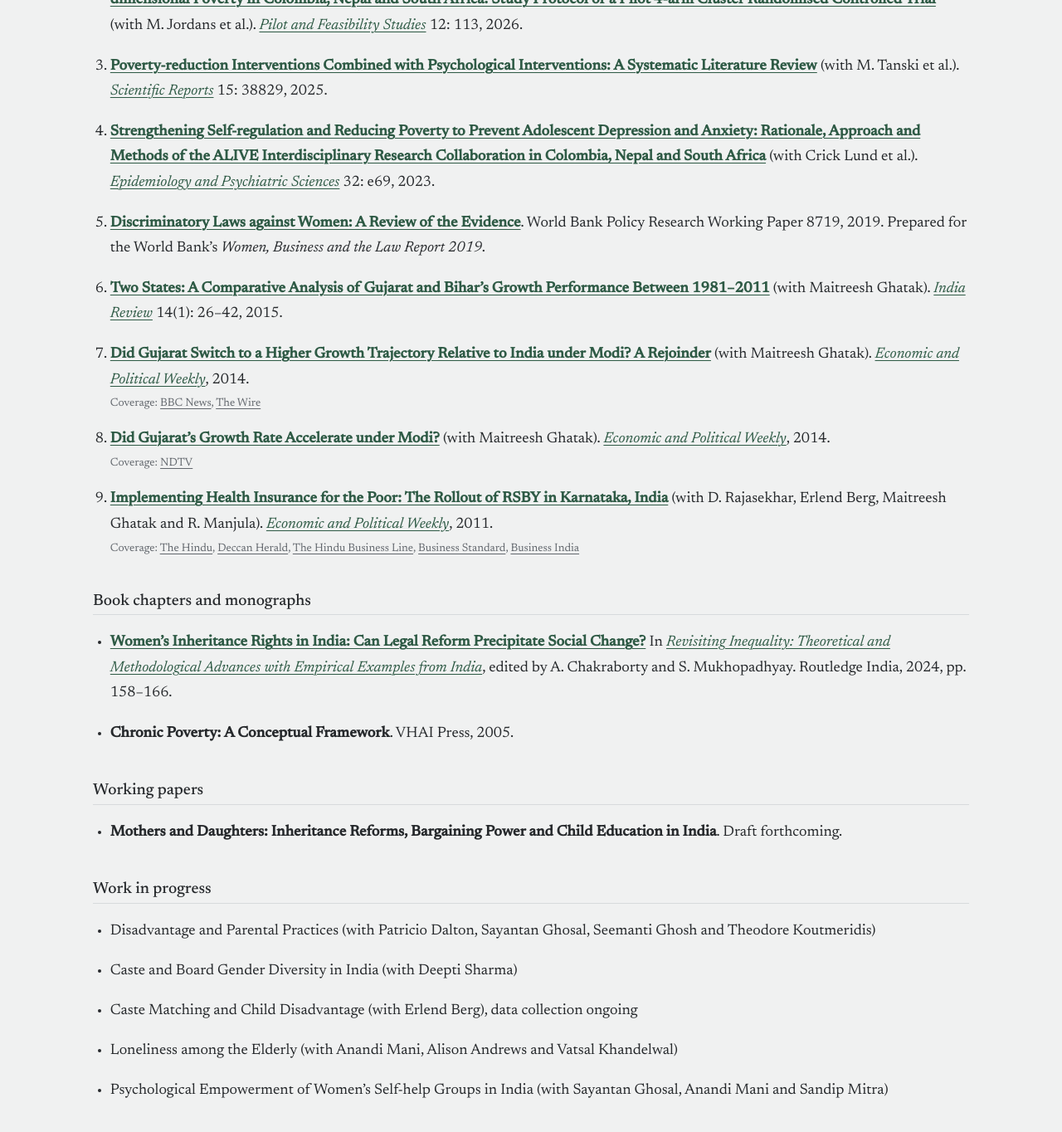
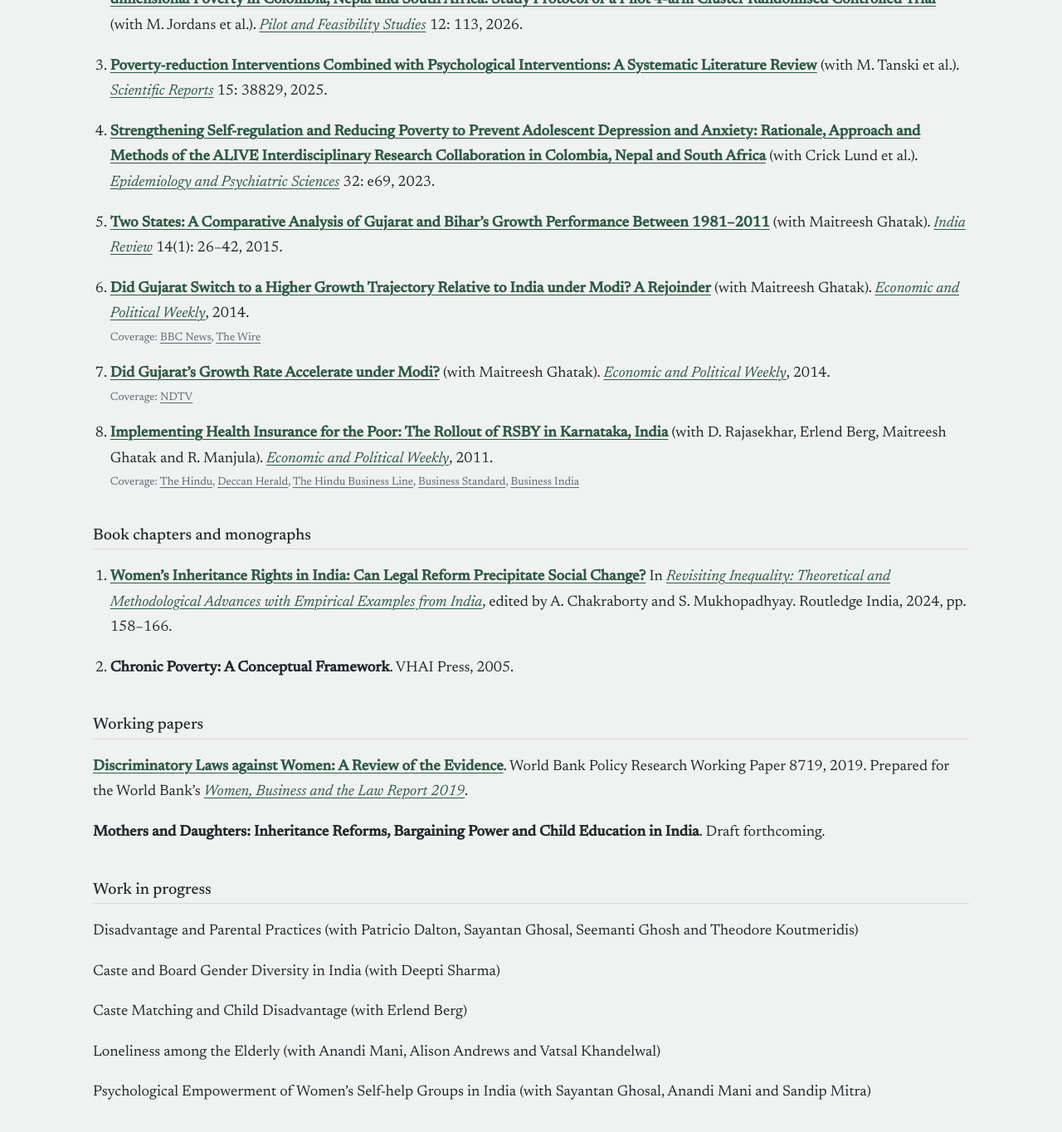
Before and after one commit to sanchariroym/sanchariroym.github.io, a Jekyll site: the page built from research.md, in a window 1280 px wide and 1400 px high, scrolled down 1383 px. Shown: the top 1364 px of the window at 83% size. Built offline with Jekyll 4.4.1, drawn with Linux system fonts in a browser that asks for light colours.

Commit message:
Research page: numbering, working papers, WBL link
Co-Authored-By: Claude Opus 5.5 <noreply@anthropic.com>
Claude-Session: https://claude.ai/code/session_01BVddaAtzbXtbz8eDZN5RwJ

```diff
--- a/research.md
+++ b/research.md
@@ -45,32 +45,37 @@ description: Publications and working papers by Sanchari Roy on gender, inherita
 
 4. **[Strengthening Self-regulation and Reducing Poverty to Prevent Adolescent Depression and Anxiety: Rationale, Approach and Methods of the ALIVE Interdisciplinary Research Collaboration in Colombia, Nepal and South Africa](https://www.cambridge.org/core/journals/epidemiology-and-psychiatric-sciences/article/strengthening-selfregulation-and-reducing-poverty-to-prevent-adolescent-depression-and-anxiety-rationale-approach-and-methods-of-the-alive-interdisciplinary-research-collaboration-in-colombia-nepal-and-south-africa/936A721853C68B8F7E229AF0099CA26E)** (with Crick Lund et al.). *[Epidemiology and Psychiatric Sciences](https://www.cambridge.org/core/journals/epidemiology-and-psychiatric-sciences)* 32: e69, 2023.
 
-5. **[Discriminatory Laws against Women: A Review of the Evidence](https://openknowledge.worldbank.org/entities/publication/e4800134-0d9f-5fad-bfd4-64a2cf802392)**. World Bank Policy Research Working Paper 8719, 2019. Prepared for the World Bank's *Women, Business and the Law Report 2019*.
+5. **[Two States: A Comparative Analysis of Gujarat and Bihar's Growth Performance Between 1981–2011](https://drive.google.com/open?id=0B_pReSKjC0n1YmRKQnl6bEFlSjA)** (with Maitreesh Ghatak). *[India Review](https://www.tandfonline.com/loi/find20)* 14(1): 26–42, 2015.
 
-6. **[Two States: A Comparative Analysis of Gujarat and Bihar's Growth Performance Between 1981–2011](https://drive.google.com/open?id=0B_pReSKjC0n1YmRKQnl6bEFlSjA)** (with Maitreesh Ghatak). *[India Review](https://www.tandfonline.com/loi/find20)* 14(1): 26–42, 2015.
-
-7. **[Did Gujarat Switch to a Higher Growth Trajectory Relative to India under Modi? A Rejoinder](https://drive.google.com/open?id=0B_pReSKjC0n1ZE02M1h2dzdsYjg)** (with Maitreesh Ghatak). *[Economic and Political Weekly](https://www.epw.in/)*, 2014.
+6. **[Did Gujarat Switch to a Higher Growth Trajectory Relative to India under Modi? A Rejoinder](https://drive.google.com/open?id=0B_pReSKjC0n1ZE02M1h2dzdsYjg)** (with Maitreesh Ghatak). *[Economic and Political Weekly](https://www.epw.in/)*, 2014.
    - Coverage: [BBC News](http://www.bbc.co.uk/news/world-asia-41988785), [The Wire](https://thewire.in/rights/ahmedabad-wall-trump-visit)
 
-8. **[Did Gujarat's Growth Rate Accelerate under Modi?](https://drive.google.com/open?id=0B_pReSKjC0n1cEJlVG9iaV9KV0k)** (with Maitreesh Ghatak). *[Economic and Political Weekly](https://www.epw.in/)*, 2014.
+7. **[Did Gujarat's Growth Rate Accelerate under Modi?](https://drive.google.com/open?id=0B_pReSKjC0n1cEJlVG9iaV9KV0k)** (with Maitreesh Ghatak). *[Economic and Political Weekly](https://www.epw.in/)*, 2014.
    - Coverage: [NDTV](https://www.ndtv.com/elections-news/truth-vs-hype-contenders-2014-the-making-of-modi-wave-561267)
 
-9. **[Implementing Health Insurance for the Poor: The Rollout of RSBY in Karnataka, India](https://drive.google.com/open?id=0B_pReSKjC0n1dFVNMHQxOEFmV3M)** (with D. Rajasekhar, Erlend Berg, Maitreesh Ghatak and R. Manjula). *[Economic and Political Weekly](https://www.epw.in/)*, 2011.
+8. **[Implementing Health Insurance for the Poor: The Rollout of RSBY in Karnataka, India](https://drive.google.com/open?id=0B_pReSKjC0n1dFVNMHQxOEFmV3M)** (with D. Rajasekhar, Erlend Berg, Maitreesh Ghatak and R. Manjula). *[Economic and Political Weekly](https://www.epw.in/)*, 2011.
    - Coverage: [The Hindu](http://www.thehindu.com/todays-paper/tp-national/tp-karnataka/Hospitals-unable-to-treat-patients-under-insurance-scheme/article15597613.ece), [Deccan Herald](http://www.deccanherald.com/content/121308/bpl-insurance-scheme-not-80.html), [The Hindu Business Line](http://www.thehindubusinessline.com/todays-paper/tp-economy/BPL-health-insurance-fails-to-take-off-in-Karnataka/article20022014.ece), [Business Standard](http://www.business-standard.com/article/finance/hospitals-unprepared-for-national-insurance-scheme-110122100041_1.html), [Business India](http://www.rsby.gov.in/NewsImage/868%20Spl%20Report%20%28RSBY%29.pdf)
 
 ## Book chapters and monographs
 
-- **[Women's Inheritance Rights in India: Can Legal Reform Precipitate Social Change?](https://www.taylorfrancis.com/chapters/edit/10.4324/9781003477938-9/women-inheritance-rights-india-sanchari-roy)** In *[Revisiting Inequality: Theoretical and Methodological Advances with Empirical Examples from India](https://www.routledge.com/Revisiting-Inequality-Theoretical-and-Methodological-Advances-with-Empirical-Examples-from-India/Chakraborty-Mukhopadhyay/p/book/9781032348247)*, edited by A. Chakraborty and S. Mukhopadhyay. Routledge India, 2024, pp. 158–166.
-- **Chronic Poverty: A Conceptual Framework**. VHAI Press, 2005.
+1. **[Women's Inheritance Rights in India: Can Legal Reform Precipitate Social Change?](https://www.taylorfrancis.com/chapters/edit/10.4324/9781003477938-9/women-inheritance-rights-india-sanchari-roy)** In *[Revisiting Inequality: Theoretical and Methodological Advances with Empirical Examples from India](https://www.routledge.com/Revisiting-Inequality-Theoretical-and-Methodological-Advances-with-Empirical-Examples-from-India/Chakraborty-Mukhopadhyay/p/book/9781032348247)*, edited by A. Chakraborty and S. Mukhopadhyay. Routledge India, 2024, pp. 158–166.
+
+2. **Chronic Poverty: A Conceptual Framework**. VHAI Press, 2005.
 
 ## Working papers
 
-- **Mothers and Daughters: Inheritance Reforms, Bargaining Power and Child Education in India**. Draft forthcoming.
+**[Discriminatory Laws against Women: A Review of the Evidence](https://openknowledge.worldbank.org/entities/publication/e4800134-0d9f-5fad-bfd4-64a2cf802392)**. World Bank Policy Research Working Paper 8719, 2019. Prepared for the World Bank's *[Women, Business and the Law Report 2019](https://openknowledge.worldbank.org/entities/publication/1404c2b8-861a-5c5f-af2a-b6034a9d8399)*.
+
+**Mothers and Daughters: Inheritance Reforms, Bargaining Power and Child Education in India**. Draft forthcoming.
 
 ## Work in progress
 
-- Disadvantage and Parental Practices (with Patricio Dalton, Sayantan Ghosal, Seemanti Ghosh and Theodore Koutmeridis)
-- Caste and Board Gender Diversity in India (with Deepti Sharma)
-- Caste Matching and Child Disadvantage (with Erlend Berg), data collection ongoing
-- Loneliness among the Elderly (with Anandi Mani, Alison Andrews and Vatsal Khandelwal)
-- Psychological Empowerment of Women's Self-help Groups in India (with Sayantan Ghosal, Anandi Mani and Sandip Mitra)
+Disadvantage and Parental Practices (with Patricio Dalton, Sayantan Ghosal, Seemanti Ghosh and Theodore Koutmeridis)
+
+Caste and Board Gender Diversity in India (with Deepti Sharma)
+
+Caste Matching and Child Disadvantage (with Erlend Berg)
+
+Loneliness among the Elderly (with Anandi Mani, Alison Andrews and Vatsal Khandelwal)
+
+Psychological Empowerment of Women's Self-help Groups in India (with Sayantan Ghosal, Anandi Mani and Sandip Mitra)
```
